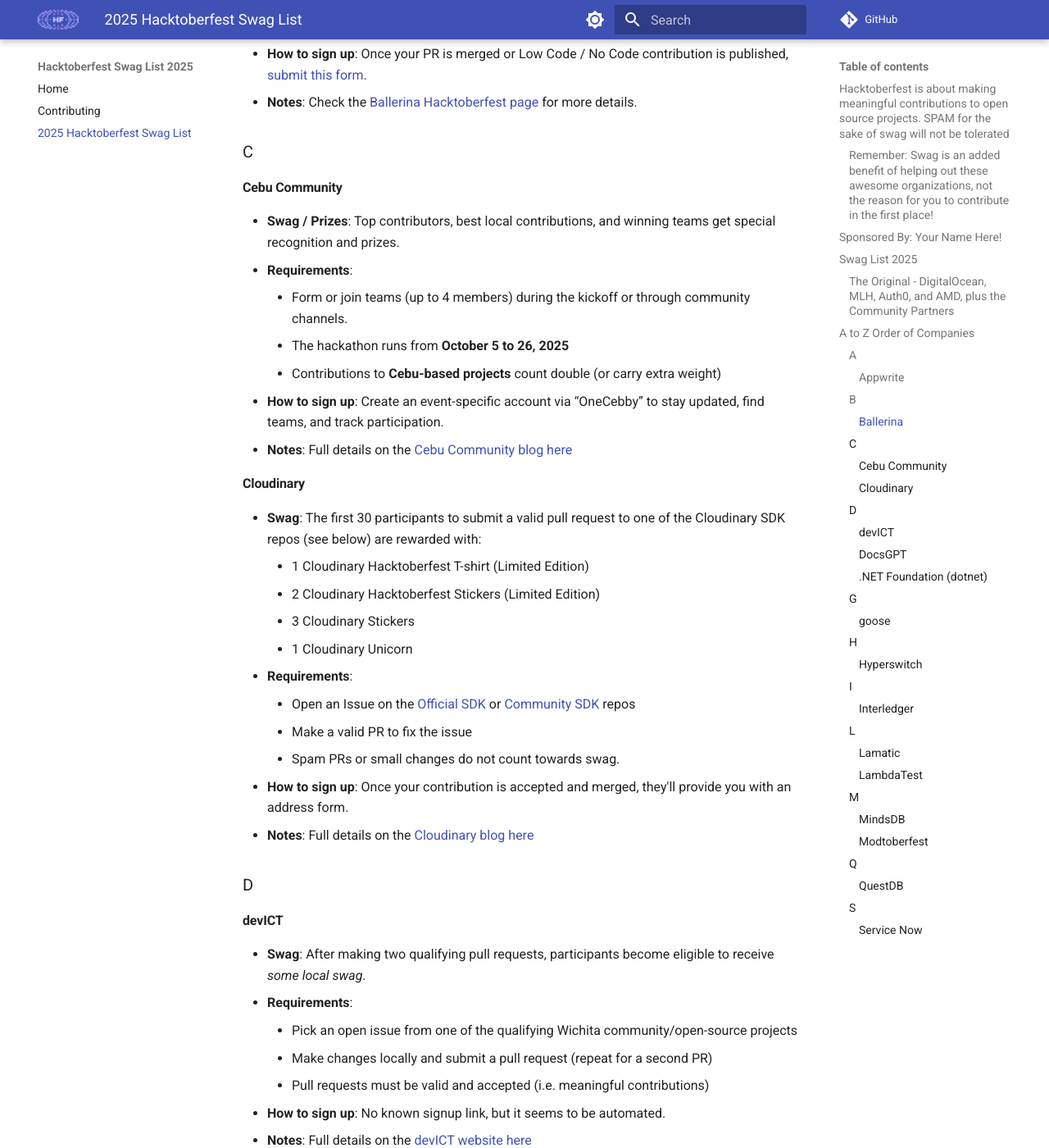
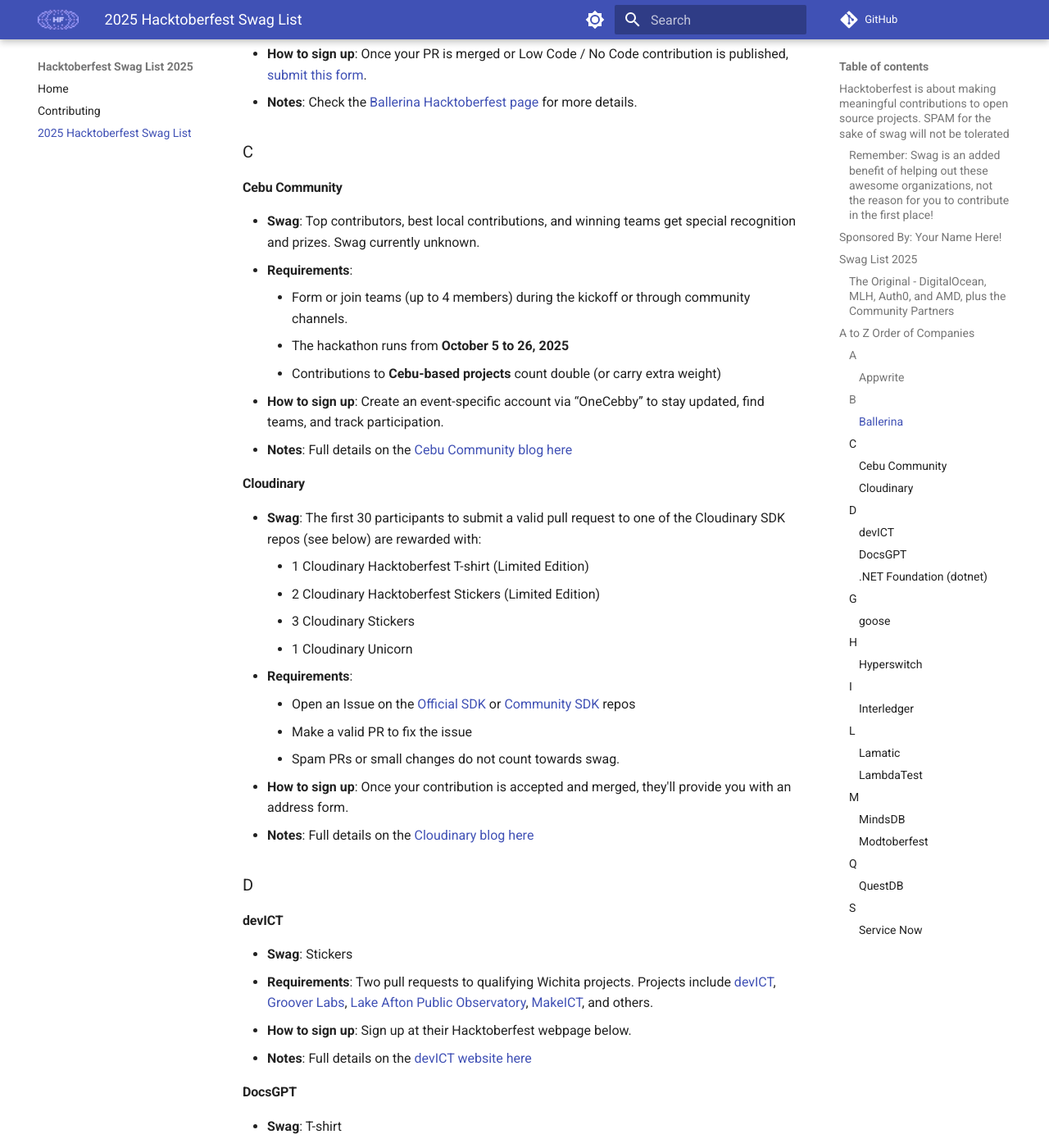
Before and after one commit to crweiner/hacktoberfest-swag-list, an MkDocs documentation site: the page built from docs/list.md, in a window 1280 px wide and 1400 px high, scrolled down 1832 px. Shown: the whole window at 82% size. Built offline with MkDocs 1.6.1 and Material for MkDocs 9.7.7, drawn with Linux system fonts in a browser that asks for light colours; plug-ins that fetch from the network failed and are left out; comment, search, counter and statistics services are not loaded.

Commit message:
Fix DevICT and Cebu Community

```diff
--- a/docs/list.md
+++ b/docs/list.md
@@ -55,7 +55,7 @@
 
 #### Cebu Community
 
-- **Swag / Prizes**: Top contributors, best local contributions, and winning teams get special recognition and prizes.
+- **Swag**: Top contributors, best local contributions, and winning teams get special recognition and prizes.  Swag currently unknown.
 - **Requirements**:
     - Form or join teams (up to 4 members) during the kickoff or through community channels.
     - The hackathon runs from **October 5 to 26, 2025**
@@ -81,12 +81,9 @@
 
 #### devICT
 
-- **Swag**: After making two qualifying pull requests, participants become eligible to receive *some local swag*.
-- **Requirements**:
-    - Pick an open issue from one of the qualifying Wichita community/open-source projects
-    - Make changes locally and submit a pull request (repeat for a second PR)
-    - Pull requests must be valid and accepted (i.e. meaningful contributions)
-- **How to sign up**: No known signup link, but it seems to be automated.
+- **Swag**: Stickers
+- **Requirements**: Two pull requests to qualifying Wichita projects. Projects include [devICT](https://github.com/devict), [Groover Labs](https://github.com/grooverlabs), [Lake Afton Public Observatory](https://github.com/lake-afton-public-observatory), [MakeICT](https://github.com/makeict), and others.
+- **How to sign up**: Sign up at their Hacktoberfest webpage below.
 - **Notes**: Full details on the [devICT website here](https://hacktoberfest.devict.org/)
 
 #### DocsGPT
```
